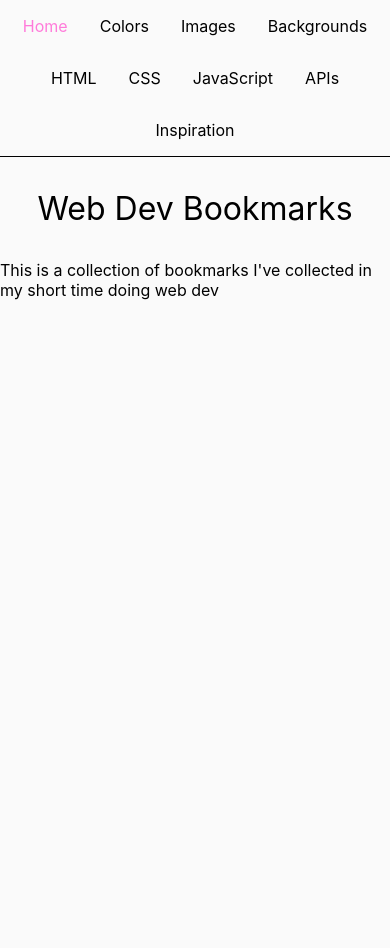
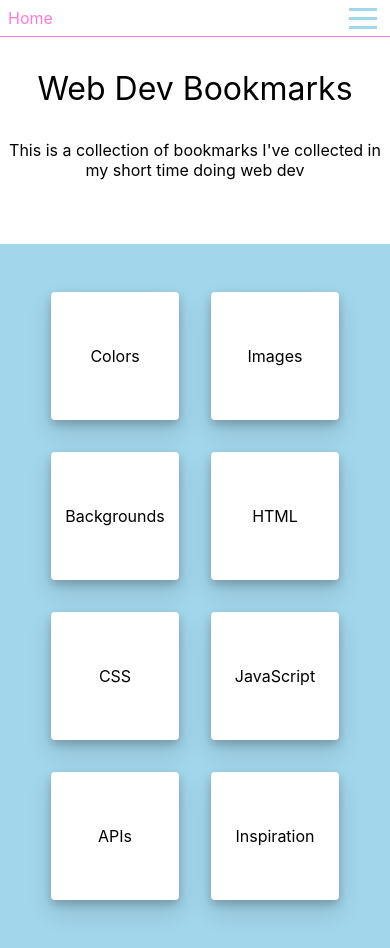
Before and after one commit to dczysz/webdev-bookmarks, a React (Create React App) app: page / in a window 390 px wide. Before the commit the page ends 844 px from the top, so only its background shows below. Built offline with nearby package versions, Linux system fonts and the light colour scheme.

Commit message:
Added mobile nav

```diff
--- a/src/App.js
+++ b/src/App.js
@@ -2,7 +2,7 @@ import React from 'react';
 import { BrowserRouter as Router, Route } from 'react-router-dom';
 
 import sites from './data/data';
-import Nav from './components/Nav';
+import TopNav from './components/Nav/TopNav';
 import Content from './components/Content';
 
 const pageNames = Object.keys(sites);
@@ -10,12 +10,12 @@ const pageNames = Object.keys(sites);
 const App = () => {
   return (
     <Router>
-      <Nav pages={pageNames} />
+      <TopNav pages={pageNames} />
 
       <Route
         exact
         path={'/'}
-        render={() => <Content name="Web Dev Bookmarks" />}
+        render={() => <Content name="Web Dev Bookmarks" pages={pageNames} />}
       />
 
       {pageNames.map(name => (
--- a/src/components/Content/Card/index.js
+++ b/src/components/Content/Card/index.js
@@ -6,20 +6,20 @@ const A = styled.a`
   text-decoration: none;
   color: inherit;
   width: 100%;
-  border-radius: 4px;
+  border-radius: var(--radius);
   margin: 1rem;
   display: flex;
   flex-direction: column;
   overflow: hidden;
-  box-shadow: 0 4px 8px 0 #0003, 0 12px 24px 0 #0002;
-  background-color: #fff;
-  transition: box-shadow 0.3s;
+  box-shadow: var(--shadow-big);
+  background-color: var(--white);
+  transition: box-shadow var(--timing-shadow);
 
   @media screen and (min-width: 700px) {
     width: 300px
 
     &:hover {
-      box-shadow: 0 2px 4px 0 #0003, 0 3px 10px 0 #0002;
+      box-shadow: var(--shadow-small);
     }
   }
 `;
--- a/src/components/Content/Home/index.js
+++ b/src/components/Content/Home/index.js
@@ -1,12 +1,33 @@
 import React from 'react';
+import styled from 'styled-components';
 
-const Home = () => {
+import CardNav from '../../Nav/CardNav';
+
+const Header = styled.header`
+  text-align: center;
+`;
+
+const Main = styled.main`
+  background: var(--secondary);
+  display: flex;
+  justify-content: center;
+  padding: 2rem 0;
+  margin-top: 4rem;
+`;
+
+const Home = ({ pages }) => {
   return (
     <div>
-      <p>
-        This is a collection of bookmarks I've collected in my short time doing
-        web dev
-      </p>
+      <Header>
+        <p>
+          This is a collection of bookmarks I've collected in my short time
+          doing web dev
+        </p>
+      </Header>
+
+      <Main>
+        <CardNav pages={pages} />
+      </Main>
     </div>
   );
 };
--- a/src/components/Content/index.js
+++ b/src/components/Content/index.js
@@ -7,12 +7,11 @@ import Home from './Home';
 const Main = styled.main`
   max-width: 1400px;
   margin: 0 auto;
-
-  & h1 {
+`;
+const H1 = styled.h1`
   text-align: center;
   font-weight: normal;
   margin: 2rem 0;
-  }
 `;
 const Sites = styled.div`
   display: flex;
@@ -37,21 +36,24 @@ const shuffleObjArr = arr => {
   return copy;
 };
 
-const Content = ({ name, sites }) => {
-  return (
+const Content = ({ name, sites, pages }) => {
+  const heading = <H1>{name[0].toUpperCase() + name.slice(1)}</H1>;
+
+  return sites ? (
     <Main>
-      <h1>{name[0].toUpperCase() + name.slice(1)}</h1>
+      {heading}
 
-      {sites ? (
       <Sites>
         {shuffleObjArr(sites).map(site => (
           <Card key={site.name} {...site} />
         ))}
       </Sites>
+    </Main>
   ) : (
-        <Home />
-      )}
-    </Main>
+    <>
+      {heading}
+      <Home pages={pages} />
+    </>
   );
 };
 
--- /dev/null
+++ b/src/components/Nav/CardNav/CardNavItem/index.js
@@ -0,0 +1,50 @@
+import React from 'react';
+import styled from 'styled-components';
+import { NavLink } from 'react-router-dom';
+
+const activeClassName = 'active';
+
+const Link = styled(NavLink)`
+  color: inherit;
+  margin: 1rem;
+  height: 8rem;
+  width: 8rem;
+  background-color: var(--white);
+  display: flex;
+  justify-content: center;
+  align-items: center;
+  box-shadow: var(--shadow-big);
+  text-decoration: none;
+  border-radius: var(--radius);
+  transition: box-shadow var(--timing-shadow), color var(--timing-shadow);
+
+  &.${activeClassName} {
+    color: var(--primary);
+    box-shadow: var(--shadow-small);
+    pointer-events: none;
+  }
+
+  &:hover {
+    box-shadow: var(--shadow-small);
+    color: var(--primary);
+  }
+`;
+
+const Text = styled.span`
+  text-transform: capitalize;
+`;
+
+const CardNavItem = ({ name, path, clicked }) => {
+  return (
+    <Link
+      exact
+      to={'/' + path.toLowerCase()}
+      activeClassName={activeClassName}
+      onClick={clicked}
+    >
+      <Text>{name}</Text>
+    </Link>
+  );
+};
+
+export default CardNavItem;
--- /dev/null
+++ b/src/components/Nav/CardNav/index.js
@@ -0,0 +1,31 @@
+import React from 'react';
+import styled from 'styled-components';
+import CardNavItem from './CardNavItem';
+
+const Cards = styled.div`
+  display: flex;
+  flex-wrap: wrap;
+  justify-content: center;
+  max-width: 20rem;
+
+  @media screen and (min-width: 700px) {
+    max-width: 40rem;
+  }
+`;
+
+const CardNav = ({ pages, clicked }) => {
+  return (
+    <Cards>
+      {pages.map(page => (
+        <CardNavItem
+          key={page}
+          path={page.toLowerCase()}
+          name={page}
+          clicked={clicked}
+        />
+      ))}
+    </Cards>
+  );
+};
+
+export default CardNav;
--- /dev/null
+++ b/src/components/Nav/TopNav/MobileNavToggle/index.js
@@ -0,0 +1,42 @@
+import React from 'react';
+import styled from 'styled-components';
+
+const Toggle = styled.div`
+  height: 100%;
+  width: 38px;
+  padding: 0 10%;
+  margin: 0 0.5rem;
+  display: flex;
+  flex-direction: column;
+  justify-content: center;
+  align-items: center;
+  cursor: pointer;
+
+  & div {
+    --height: 3px;
+    width: 100%;
+    height: var(--height);
+    background-color: var(--secondary);
+    margin: calc(var(--height) * 1) 0;
+  }
+
+  ::before,
+  ::after {
+    content: '';
+    display: block;
+    width: 100%;
+    height: var(--height);
+  }
+`;
+
+const MobileNavToggle = ({ clicked }) => {
+  return (
+    <Toggle onClick={clicked}>
+      <div />
+      <div />
+      <div />
+    </Toggle>
+  );
+};
+
+export default MobileNavToggle;
--- a/src/components/Nav/NavItem/index.js
+++ b/src/components/Nav/TopNav/TopNavItem/index.js
@@ -5,27 +5,28 @@ import styled from 'styled-components';
 const activeClassName = 'active';
 
 const Li = styled.li`
-  margin: 1rem 0;
+  margin: 0.5rem 0;
+  // display: none;
+
+  @media screen and (min-width: 700px) {
+    display: block;
+  }
 `;
 
 const StyledNavLink = styled(NavLink).attrs({ activeClassName })`
   color: black;
-  padding: 1rem;
+  padding: 0.5rem;
   text-transform: capitalize;
   text-decoration: none;
 
   &.${activeClassName} {
-    color: #ff7bda;
+    color: var(--primary);
     pointer-events: none;
   }
 
   &:hover {
-    color: #ff7bda;
+    color: var(--primary);
     opacity: 0.5;
-  }
-
-  @media screen and (min-width: 768px) {
-    padding: 0.5rem 0.75rem;
   }
 `;
 
--- /dev/null
+++ b/src/components/Nav/TopNav/index.js
@@ -0,0 +1,83 @@
+import React, { useState } from 'react';
+import styled from 'styled-components';
+
+import TopNavItem from './TopNavItem';
+import CardNav from '../CardNav';
+import MobileNavToggle from './MobileNavToggle';
+
+const StyledNav = styled.nav`
+  border-bottom: 1px solid var(--primary);
+`;
+
+const Ul = styled.ul`
+  list-style-type: none;
+  margin: 0;
+  padding: 0;
+  display: flex;
+  justify-content: space-between;
+  flex-wrap: wrap;
+  max-width: 1000px;
+
+  @media screen and (min-width: 700px) {
+    justify-content: space-around;
+    margin: 0 auto;
+  }
+`;
+
+const CardNavMenu = styled.div`
+  background: white;
+  position: fixed;
+  top: 38px;
+  left: 0;
+  right: 0;
+  bottom: 0;
+  display: flex;
+  justify-content: center;
+  align-items: center;
+`;
+
+const DesktopLink = styled.div`
+  display: none;
+
+  @media screen and (min-width: 700px) {
+    display: block;
+  }
+`;
+
+const MobileLink = styled.li`
+  @media screen and (min-width: 700px) {
+    display: none;
+  }
+`;
+
+const Nav = ({ pages }) => {
+  const [showMenu, setShowMenu] = useState(false);
+
+  return (
+    <>
+      <StyledNav>
+        <Ul>
+          <TopNavItem path="" name="Home" />
+
+          {pages.map(page => (
+            <DesktopLink>
+              <TopNavItem key={page} path={page.toLowerCase()} name={page} />
+            </DesktopLink>
+          ))}
+
+          <MobileLink>
+            <MobileNavToggle clicked={() => setShowMenu(!showMenu)} />
+          </MobileLink>
+        </Ul>
+      </StyledNav>
+
+      {showMenu ? (
+        <CardNavMenu>
+          <CardNav pages={pages} clicked={() => setShowMenu(false)} />
+        </CardNavMenu>
+      ) : null}
+    </>
+  );
+};
+
+export default Nav;
--- a/src/components/Nav/index.js
+++ /dev/null
@@ -1,29 +0,0 @@
-import React from 'react';
-
-import styled from 'styled-components';
-import NavItem from './NavItem';
-
-const Ul = styled.ul`
-  list-style-type: none;
-  margin: 0;
-  padding: 0;
-  display: flex;
-  justify-content: center;
-  flex-wrap: wrap;
-  border-bottom: 1px solid;
-`;
-
-const Nav = ({ pages }) => {
-  return (
-    <nav>
-      <Ul>
-        <NavItem path="" name="Home" />
-        {pages.map(page => (
-          <NavItem key={page} path={page.toLowerCase()} name={page} />
-        ))}
-      </Ul>
-    </nav>
-  );
-};
-
-export default Nav;
--- a/src/index.css
+++ b/src/index.css
@@ -1,3 +1,15 @@
+:root {
+  --shadow-big: 0 4px 8px 0 #0003, 0 12px 24px 0 #0002;
+  --shadow-small: 0 2px 4px 0 #0003, 0 3px 10px 0 #0002;
+  --timing-shadow: 0.2s;
+  --radius: 4px;
+  --white: #fff;
+  --off-white: ##fafafa;
+  --primary: #ff7bda;
+  --secondary: #a2d6eb;
+  --mobile: 576px;
+  --tablet: 700px;
+}
 *,
 *::before,
 *::after {
@@ -13,7 +25,7 @@ body {
     sans-serif;
   -webkit-font-smoothing: antialiased;
   -moz-osx-font-smoothing: grayscale;
-  background-color: #fafafa;
+  background-color: var(--off-white);
 }
 
 code {
```
Lines whose indentation alone changed are shown as unchanged.
